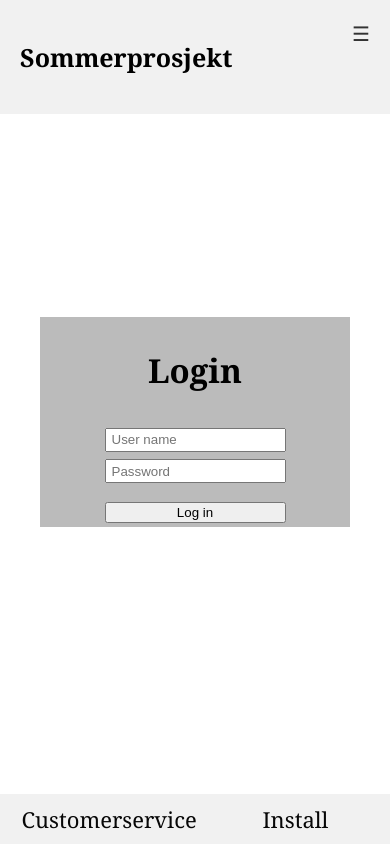
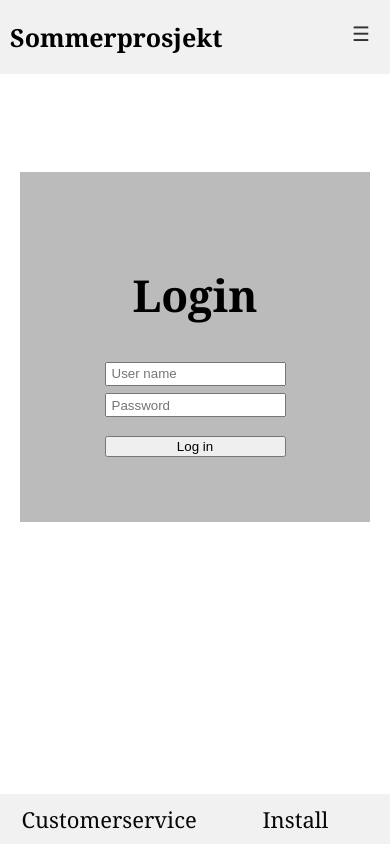
Before and after one commit to rojahno/Sommerprosjekt, a website: page Webpage/login.html in a window 390 px wide. Drawn offline with nearby package versions, Linux system fonts and the light colour scheme.

Commit message:
Changed the css for the login page

```diff
--- a/Webpage/login.html
+++ b/Webpage/login.html
@@ -9,21 +9,17 @@
     <script src="https://ajax.googleapis.com/ajax/libs/jquery/3.5.1/jquery.min.js"></script>
 </head>
 
-<body>
+<body id="body">
 
-<div id="header">
-</div>
+<div id="headerFiller"></div>
 
 
 
     <div id="position-wrapper">
-        <section>
-            </h1>
             <div id="main-content">
                 <div id="text-wrapper">
                 <div id="overhead">
                     <h1 id="">Login</h1>
-
                 </div>
                 <div id="login">
 
@@ -37,17 +33,15 @@
                     Log in
                 </button>
             </div>
-
             </div>
-
-        </section>
     </div>
-<div id="footer"></div>
+<div id="footerFiller"></div>
 
 <script>
+    //TODO - Delete the filler element after loading it.
     $(function() {
-    $("#header").load("index.html #header");
-    $("#footer").load("index.html #footer");
+    $("#headerFiller").load("index.html #header");
+    $("#footerFiller").load("index.html #footer");
     });
 </script>
 
--- a/Webpage/style.css
+++ b/Webpage/style.css
@@ -1,13 +1,10 @@
-
-html{
+html {
     min-height: 100%;
     position: relative;
-
 }
 
-body{
+body {
     font-family: Cambria, Cochin, Georgia, Times, 'Times New Roman', serif;
-
     /*
     background-image: url('Img/keyboard.jpg');
     background-repeat: no-repeat;
@@ -17,76 +14,61 @@ body{
     position: relative;
     z-index: -1;
     */
-
-
     font-size: 22px;
     margin: 0;
 }
 
-#content-Wrapper{
+#content-Wrapper {
     height: 100%;
 }
 
-p{
+p {
     margin: 10px;
 }
+
 #position-wrapper {
-    position:absolute;
-    top:0;
-    bottom:0;
-    left:0;
-    right:0;
-    overflow:hidden;
-    margin: 100px,0;
-   /* z-index:-1; /* Remove this line if it's not going to be a background! */
-}
-section{
-    position: absolute;
-    width: 100%;
     height: 100%;
     display: flex;
     justify-content: center;
     align-items: center;
-
+    margin: 10px, 0;
 }
 
-#main-content{
+#main-content {
     background-color: #bbbbbb;
     display: flex;
     justify-content: center;
-
     align-items: center;
-    min-width: 500px;
-    min-height: 400px;
+    min-width: 700px;
+    min-height: 650px;
+    margin: 18vh;
 }
 
-#overhead{
+#overhead {
     display: flex;
     justify-content: center;
 }
-input{
+
+input {
     height: 20px;
     padding: 0;
     text-indent: 5px;
 }
 
-#login{
+#login {
     align-items: flex-start;
 }
 
-button{
+button {
     width: 100%;
-
 }
 
 @media only screen and (max-width: 426px) {
-    #main-content{
+    #main-content {
         min-width: 310px;
-    min-height: 210px;
+        min-height: 420px;
     }
 }
-
-
 
 /*
 @media only screen and (min-width: 1200px) {
@@ -98,7 +80,7 @@ button{
 }
 **/
 
-#header{
+#header {
     /* overflow: hidden; */
     background-color: #f1f1f1;
     padding: 20px 10px;
@@ -111,8 +93,7 @@ button{
     font-weight: bold;
 }
 
-
-#footer{
+#footer {
     position: fixed;
     left: 0;
     bottom: 0;
@@ -128,12 +109,12 @@ button{
     color: black;
 }
 
-a:visited{
+a:visited {
     color: black;
 }
 
 .topnav {
-    display:flex;
+    display: flex;
     justify-content: space-between;
     overflow: hidden;
 }
@@ -158,10 +139,9 @@ a:visited{
 }
 
 @media screen and (max-width: 900px) {
-    .topnav{
+    .topnav {
         display: block;
     }
-
     .topnav a {
         display: none;
     }
@@ -173,8 +153,12 @@ a:visited{
         top: 0;
         padding: 20px;
     }
-    #header-wrapper{
+    #header-wrapper {
         display: inline;
+    }
+
+    #main-content {
+        margin: 25vw;
     }
 }
 
@@ -190,5 +174,30 @@ a:visited{
         display: block;
         text-align: left;
     }
+}
 
+@media screen and (max-width: 750px) {
+    #main-content {
+        min-width: 550px;
+        min-height: 475px;
     }
+}
+
+@media screen and (max-width: 650px) {
+    #main-content {
+        min-width: 350px;
+        min-height: 350px;
+    }
+}
+@media screen and (max-width: 375px) {
+    #main-content {
+        min-width: 275px;
+        min-height: 350px;
+    }
+}
+@media screen and (max-width: 275px) {
+    #main-content {
+        min-width: 200px;
+        min-height: 325px;
+    }
+}
```
Also changed, not shown: Webpage/package.json (added, +14 -0 lines), Webpage/script.js (+21 -0 lines), 1 other file. Lines whose indentation alone changed are shown as unchanged.
